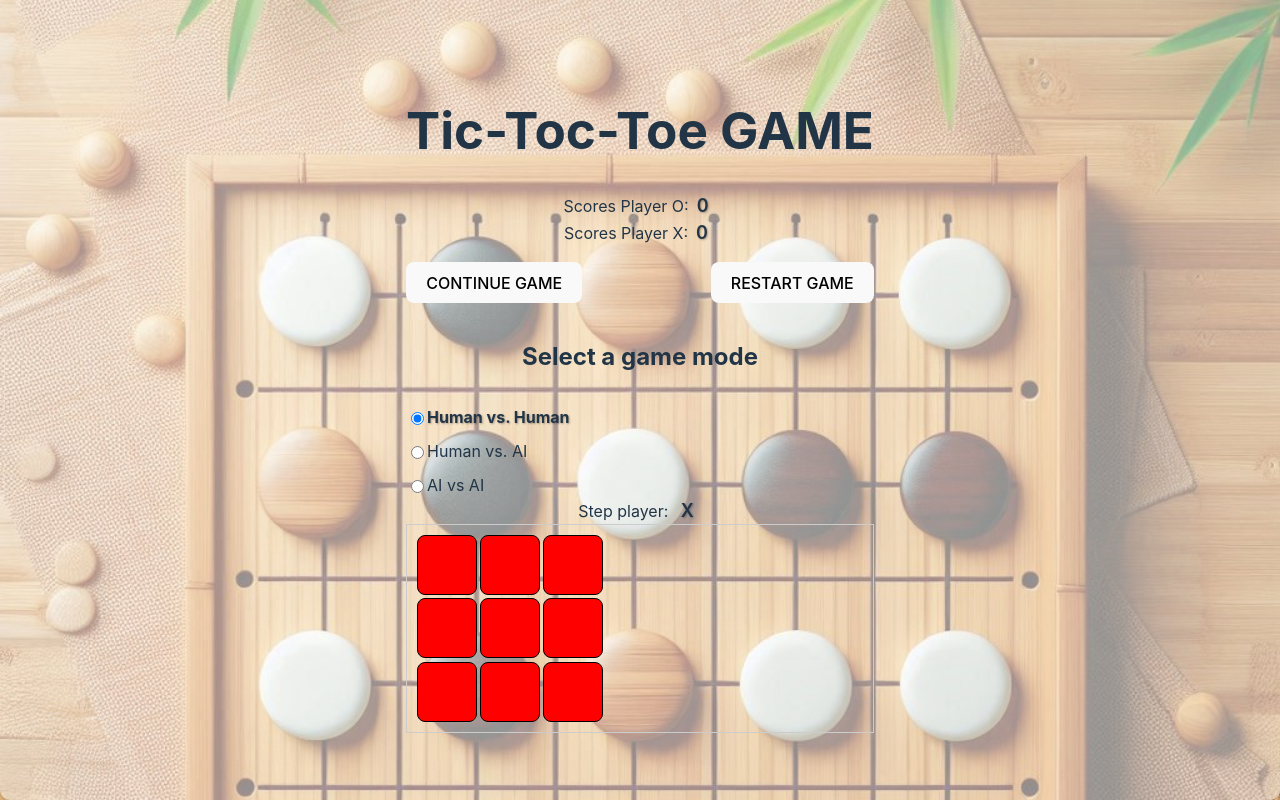
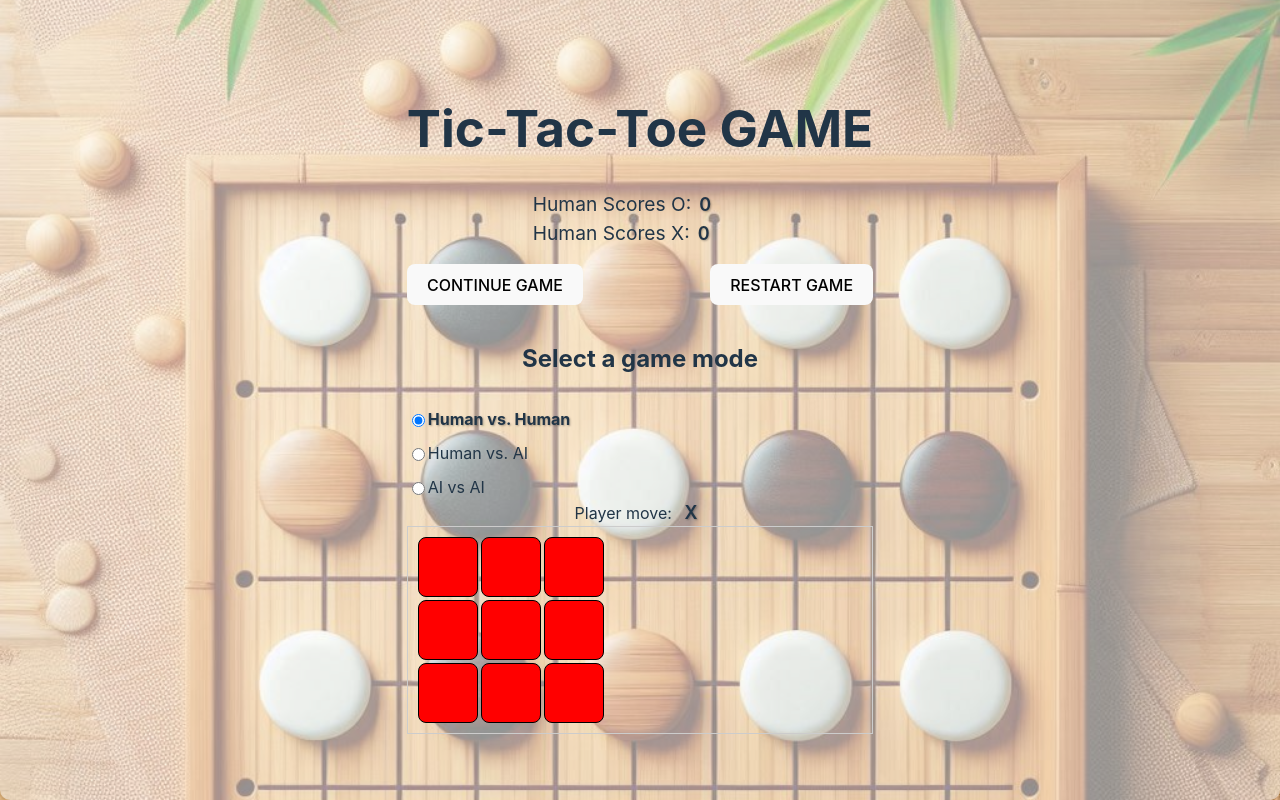
Before and after one commit to AlexandrSherbina/tic-tac-toe-react, a React (Vite) app: page / in a window 1280 px wide. Built offline with nearby package versions, Linux system fonts and the light colour scheme.

Commit message:
fixed styles scores & status

```diff
--- a/src/PanelGame/PanelGame.tsx
+++ b/src/PanelGame/PanelGame.tsx
@@ -83,7 +83,7 @@ const PanelGame: React.FC<PanelGameProps> = ({
   return (
     <>
       <div className="container-panel-game">
-        <h1>Tic-Toc-Toe GAME</h1>
+        <h1>Tic-Tac-Toe GAME</h1>
         <ScoresPanel players={players}></ScoresPanel>
         <ButtonPanel setRestart={setRestart} setReset={setReset}></ButtonPanel>
         <GameModeSelector
@@ -93,7 +93,7 @@ const PanelGame: React.FC<PanelGameProps> = ({
           onModeChange={handleModeChange}
         />
         <div className="container-step-players">
-          Step player: <span>{currentPlayer}</span>
+          Player move: <span>{currentPlayer}</span>
         </div>
       </div>
     </>
--- a/src/PanelGame/ScoresPanel/ScoresPanel.scss
+++ b/src/PanelGame/ScoresPanel/ScoresPanel.scss
@@ -1,7 +1,13 @@
 @import '../../styles/global.scss';
 .container-scores-game {
+    display: flex;
+    flex-direction: column;
+    align-items: self-start;
+    width: 46%;
+    margin: 0 auto;
 }
 .player-game {
+    font-size: larger;
 }
 .scores-player {
     @include scores;
--- a/src/PanelGame/ScoresPanel/ScoresPanel.tsx
+++ b/src/PanelGame/ScoresPanel/ScoresPanel.tsx
@@ -9,10 +9,10 @@ interface ScoresPanelProps {
 const ScoresPanel: React.FC<ScoresPanelProps> = ({ players }) => {
   return (
     <div className="container-scores-game">
-      {Object.values(players).map(({ playerLetter, scores }, i) => {
+      {Object.values(players).map(({ human, playerLetter, scores }, i) => {
         return (
           <div key={`key-${playerLetter}-score-${i}`} className="player-game">
-            Scores Player {playerLetter}:
+            {human ? "Human" : "AI"} Scores {playerLetter}:
             <FastCounter
               score={scores}
               rank={100}
```
